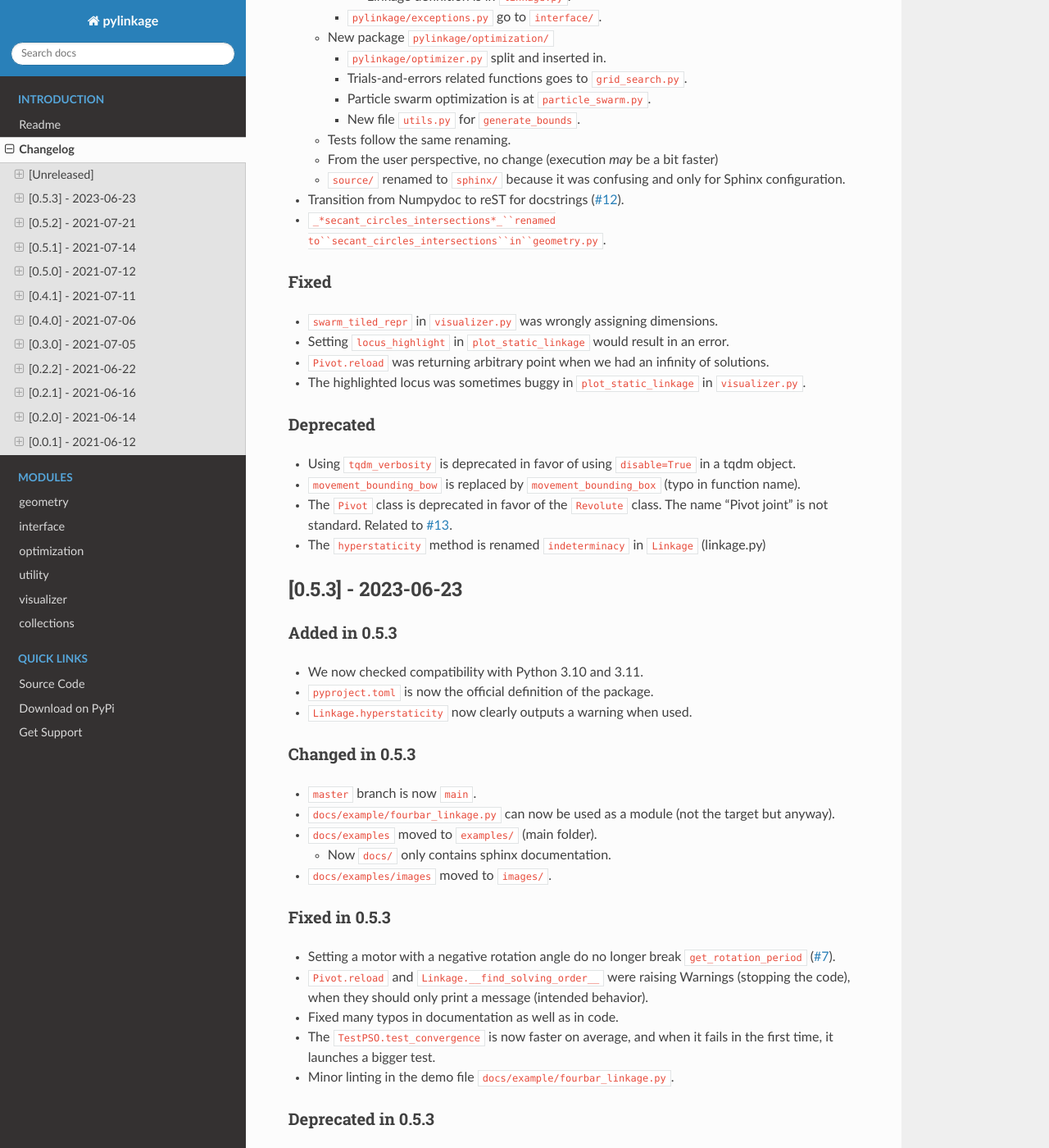
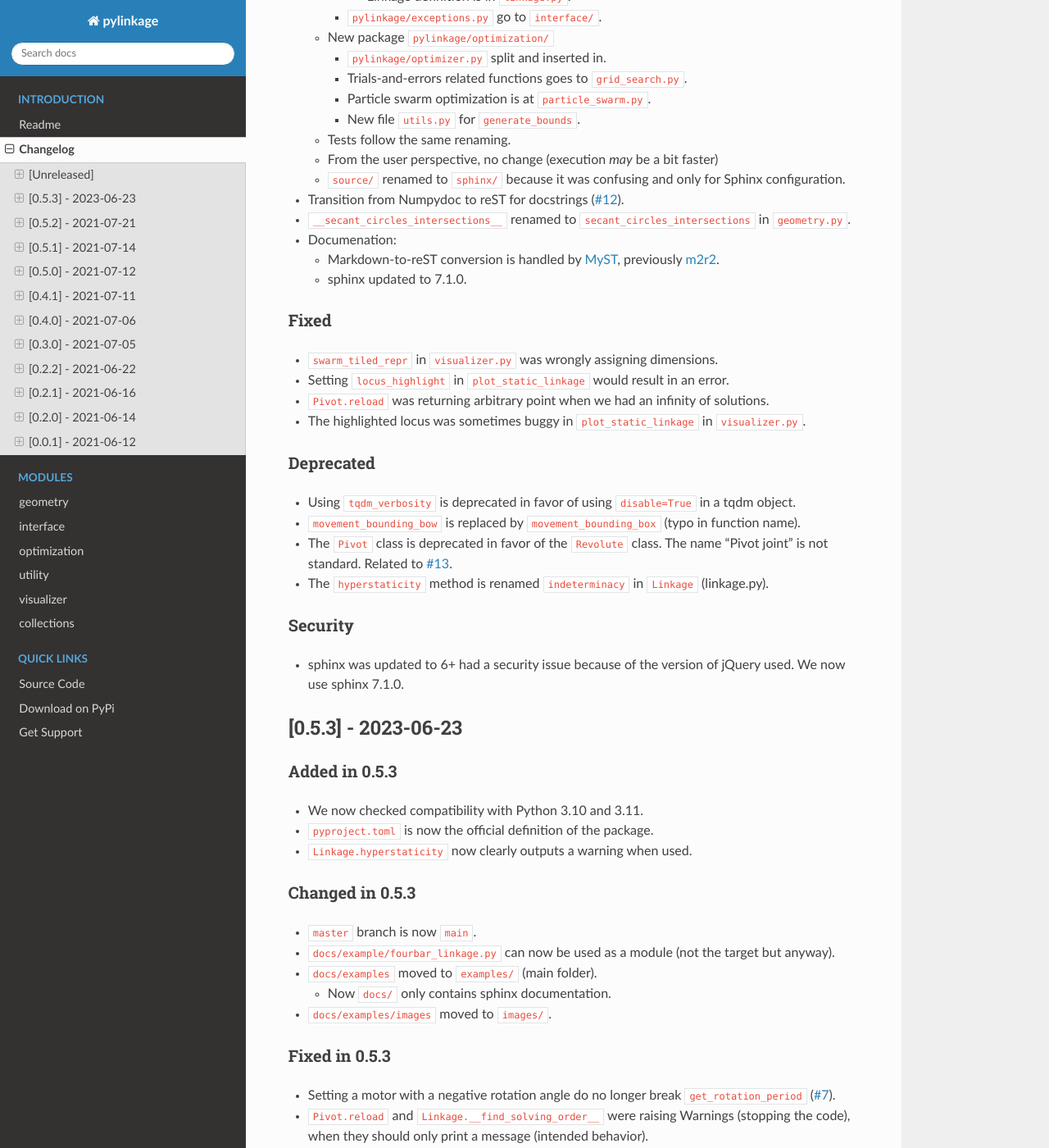
Before and after one commit to HugoFara/pylinkage, a Sphinx documentation site: the page built from sphinx/changeloglink.rst, in a window 1280 px wide and 1400 px high, scrolled down 1261 px. Shown: the whole window at 82% size. Built offline with Sphinx 7.4.7 and the Read the Docs theme 2.0.0, drawn with Linux system fonts in a browser that asks for light colours.

Commit message:
Update to sphinx 7.1.0, change from m2r2 to myst.

```diff
--- a/CHANGELOG.md
+++ b/CHANGELOG.md
@@ -54,8 +54,11 @@
   - From the user perspective, no change (execution *may* be a bit faster)
   - ``source/`` renamed to ``sphinx/`` because it was confusing and only for Sphinx configuration.
 - Transition from Numpydoc to reST for docstrings ([#12](https://github.com/HugoFara/pylinkage/issues/12)).
-- ``__secant_circles_intersections__`` renamed to
-``secant_circles_intersections`` in ``geometry.py``.
+- ``__secant_circles_intersections__`` renamed to ``secant_circles_intersections`` in
+``geometry.py``.
+- Documenation:
+  - Markdown-to-reST conversion is handled by [MyST](https://myst-parser.readthedocs.io/en/latest/index.html), previously [m2r2](https://pypi.org/project/m2r2/).
+  - sphinx updated to 7.1.0.
 
 ### Fixed
 
@@ -73,8 +76,12 @@
 The name "Pivot joint" is not standard.
 Related to [#13](https://github.com/HugoFara/pylinkage/issues/13).
 - The ``hyperstaticity`` method is renamed ``indeterminacy`` in ``Linkage``
-(linkage.py)
+(linkage.py).
 
+### Security
+
+- sphinx was updated to 6+ had a security issue because of the version of jQuery used.
+We now use sphinx 7.1.0.
 
 ## [0.5.3] - 2023-06-23
 
--- a/requirements-dev.txt
+++ b/requirements-dev.txt
@@ -2,7 +2,7 @@
 
 -r requirements.txt
 
-sphinx==6.2.1
+sphinx>=7.1.0
 sphinx-rtd-theme>=1.2.0
-m2r2>=0.3.0
+myst-parser>=2.0.0
 bump2version>=1.0.0
--- a/sphinx/changeloglink.rst
+++ b/sphinx/changeloglink.rst
@@ -1 +1,2 @@
-.. mdinclude:: ../CHANGELOG.md
+.. include:: ../CHANGELOG.md
+   :parser: myst_parser.sphinx_
--- a/sphinx/conf.py
+++ b/sphinx/conf.py
@@ -34,7 +34,7 @@
     # Use docstrings
     'sphinx.ext.autodoc',
     # Useful for markdown integration
-    'm2r2',
+    'myst_parser',
     'sphinx.ext.githubpages'
 ]
 
--- a/sphinx/readmelink.rst
+++ b/sphinx/readmelink.rst
@@ -1 +1,2 @@
-.. mdinclude:: ../README.md
+.. include:: ../README.md
+   :parser: myst_parser.sphinx_
```
Also changed, not shown: README.md (+9 -5 lines), 1 other file.
